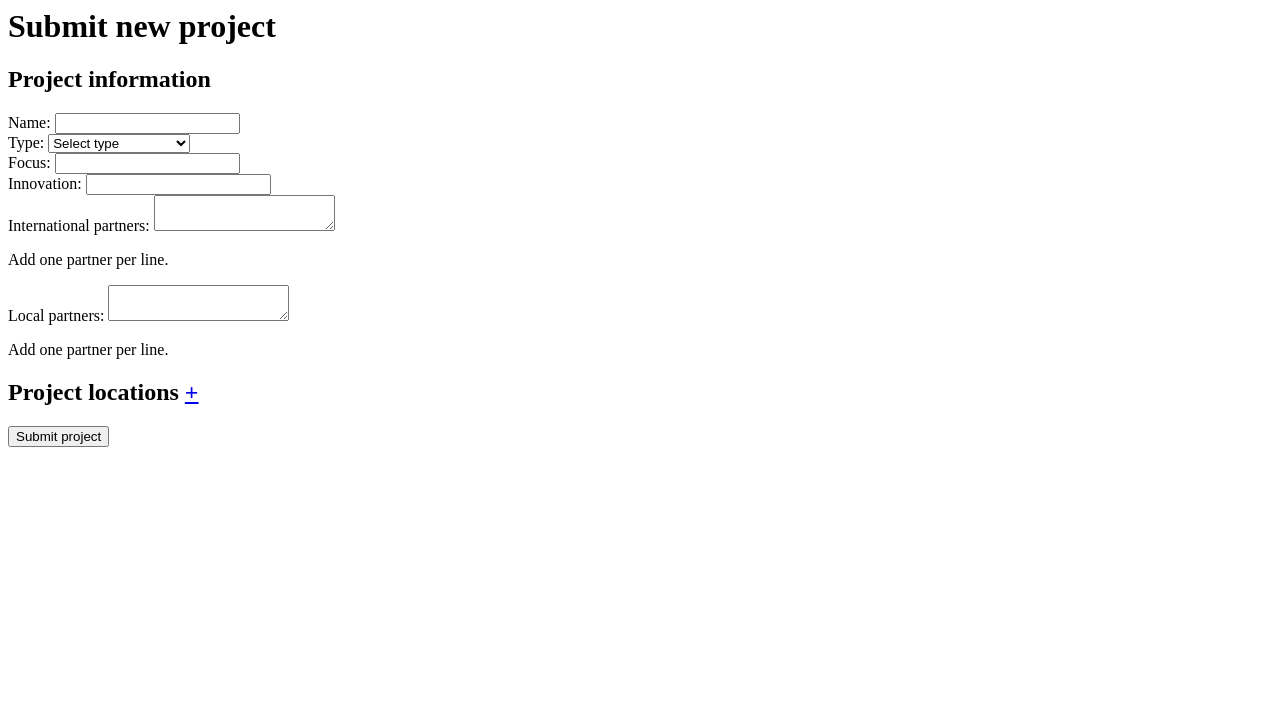
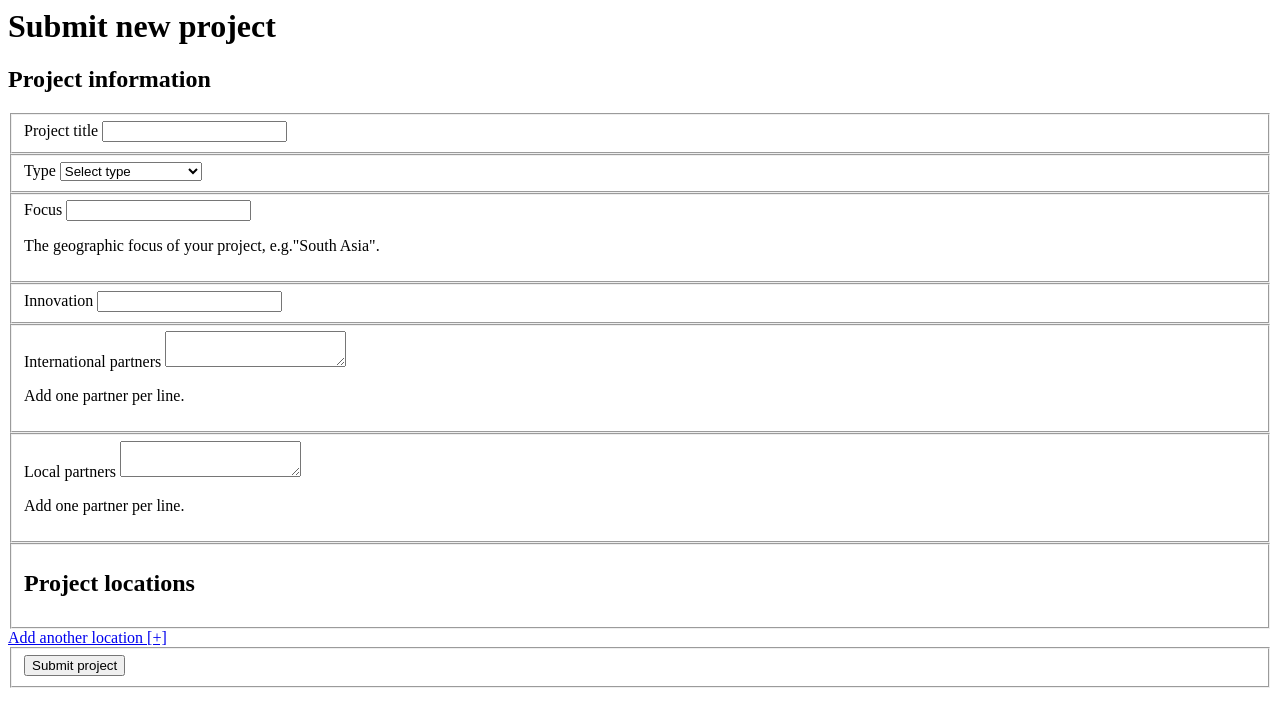
Before and after one commit to globalresiliencepartnership/project-map, a Node project: template source_assets/scripts/templates/project-form.ejs in a window 1280 px wide. Shown: the top 727 px of the page. Run offline with Node 20 templates, Linux system fonts and the light colour scheme; the template is opened without the code that fills it, so the values that code supplies are empty.

Commit message:
Adding some structre, basic styles

```diff
--- a/source_assets/scripts/templates/project-form.ejs
+++ b/source_assets/scripts/templates/project-form.ejs
@@ -3,50 +3,53 @@
   <form action="#">
     <h2>Project information</h2>
 
-    <div class="form-control">
-      <label for="name">Name:</label>
-      <input type="text" name="name" id="name">
-    </div>
+    <fieldset>
+      <label for="name">Project title</label>
+      <input type="text" class="form-control" name="name" id="name">
+    </fieldset>
 
-    <div class="form-control">
-      <label for="type">Type:</label>
-      <select name="type" id="type">
+    <fieldset>
+      <label for="type">Type</label>
+      <select name="type" class="form-control" id="type">
         <option value="--">Select type</option>
         <option value="Private Sector">Private Sector</option>
         <option value="Other">Other</option>
         <option value="Academic Institution">Academic Institution</option>
       </select>
-    </div>
+     </fieldset>
 
-    <div class="form-control">
-      <label for="focus">Focus:</label>
-      <input type="text" name="focus" id="focus">
-    </div>
+    <fieldset>
+      <label for="focus">Focus</label>
+      <input type="text" class="form-control" name="focus" id="focus">
+      <p class="help-text">The geographic focus of your project, e.g."South Asia".</p>
+    </fieldset>
 
-    <div class="form-control">
-      <label for="innovation">Innovation:</label>
-      <input type="text" name="innovation" id="innovation">
-    </div>
+    <fieldset>
+      <label for="innovation">Innovation</label>
+      <input type="text" class="form-control"  name="innovation" id="innovation">
+    </fieldset>
 
-    <div class="form-control">
-      <label for="partnersint">International partners:</label>
-      <textarea name="partnersint" id="partnersint"></textarea>
+    <fieldset>
+      <label for="partnersint">International partners</label>
+      <textarea name="partnersint" class="form-control" id="partnersint"></textarea>
       <p class="help-text">Add one partner per line.</p>
-    </div>
+    </fieldset>
 
-    <div class="form-control">
-      <label for="partnerslocal">Local partners:</label>
-      <textarea name="partnerslocal" id="partnerslocal"></textarea>
+    <fieldset>
+      <label for="partnerslocal">Local partners</label>
+      <textarea name="partnerslocal" class="form-control" id="partnerslocal"></textarea>
       <p class="help-text">Add one partner per line.</p>
-    </div>
+     </fieldset>
 
-    <div id="proj-locations">
-      <h2>Project locations <a href="#" class="add" title="Add new project location">+</a></h2>
-    </div>
+    <fieldset id="proj-locations">
+      <h2>Project locations</h2>
+    </fieldset>
 
-    <div class="form-control">
-      <input type="submit" name="project_submit" value="Submit project">
-    </div>
+      <a href="#" class="add" title="Add new project location">Add another location [+]</a>
+
+    <fieldset>
+      <input type="submit" class="btn" name="project_submit" value="Submit project">
+    </fieldset>
 
   </form>
 </div>
--- a/source_assets/scripts/views/project-form.js
+++ b/source_assets/scripts/views/project-form.js
@@ -74,6 +74,7 @@ Grp.Views = Grp.Views || {};
           var $mapContainer = $loc.find('.map');
           $mapContainer.addClass('revealed');
           map = L.mapbox.map($mapContainer[0], 'examples.map-i86nkdio');
+		  map.scrollWheelZoom.disable();
 
           var marker = null
           // Map click event to get the coordinates.
```
Also changed, not shown: source_assets/scripts/templates/project-form-location.ejs (+16 -14 lines), source_assets/styles/_base.scss (+8 -0 lines), source_assets/styles/_forms.scss (+74 -16 lines).
